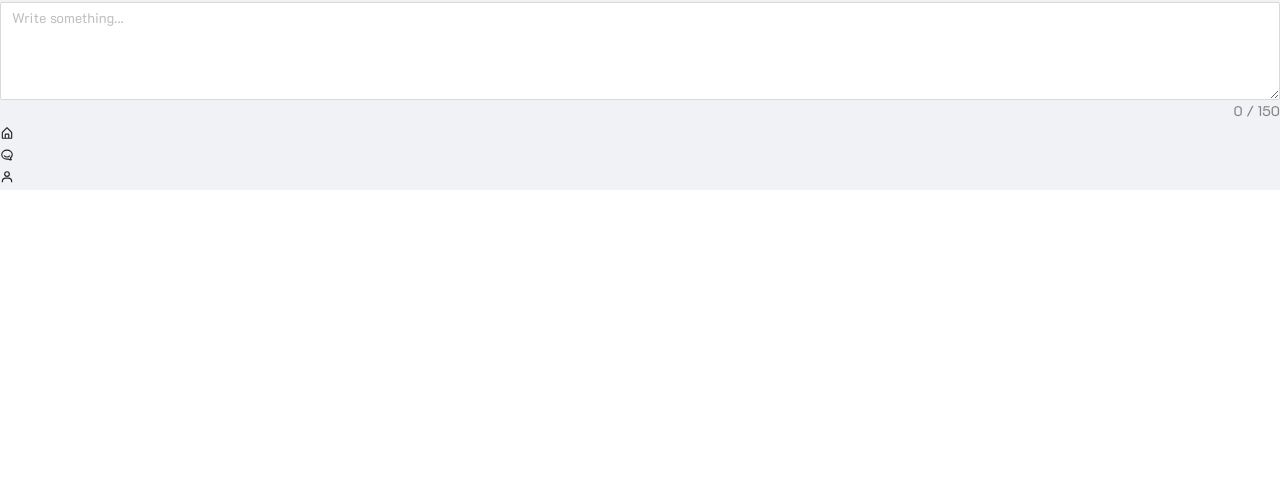
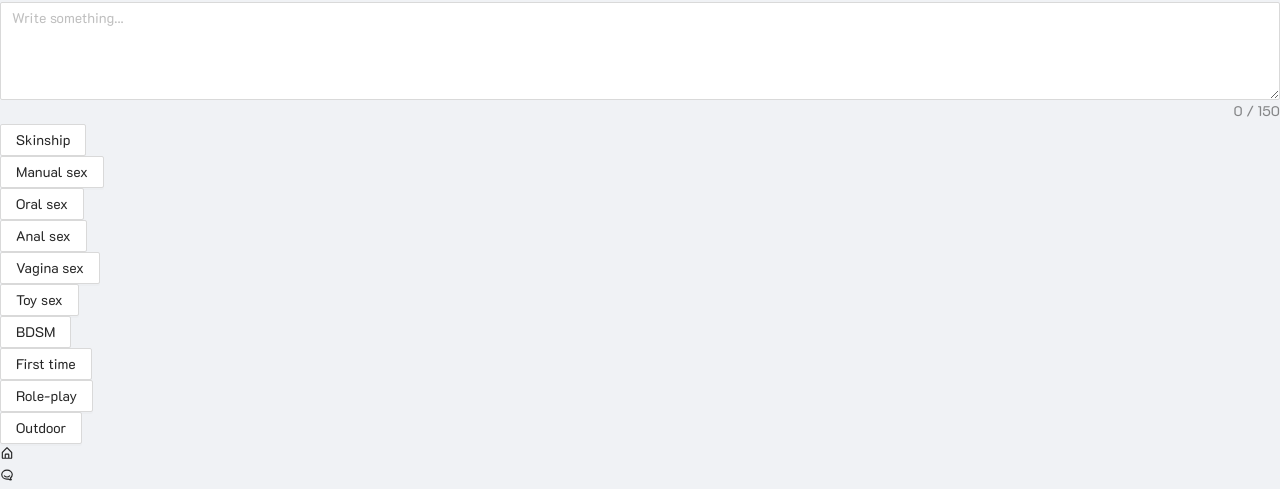
Before and after one commit to UnkAtreus/whoyes, a Next.js app: page /create-post in a window 1280 px wide. Shown: the part 414-903 px from the top of the page. Before the commit the page ends 800 px from the top, so only its background shows below. Built offline with nearby package versions, Linux system fonts and the light colour scheme.

Commit message:
💫 Add sexType in create-post page

```diff
--- a/src/pages/create-post.tsx
+++ b/src/pages/create-post.tsx
@@ -1,12 +1,49 @@
-import { Form, Input } from "antd";
+import { Form, Input, Button } from "antd";
 import { TextAreaRef } from "antd/lib/input/TextArea";
 import { useRouter } from "next/router";
 import React, { useEffect, useMemo, useRef, useState } from "react";
 import { BaseLayout, BasePageHeader } from "../common/components";
 
+const ToggleItem = ({ discription, id }: any) => {
+  const [toggleThisElement, setToggleThisElement] = useState(false);
+  return (
+    <div>
+      {toggleThisElement ? (
+        <Button
+          className="bg-orange border border-orange text-white font-bold py-1 px-2 rounded-full mr-1"
+          key={id}
+          onClick={() => setToggleThisElement((prev) => !prev)}
+        >
+          {discription}
+        </Button>
+      ) : (
+        <Button
+          className="bg-white border border-gray-400 text-gray-400 font-bold py-1 px-2 rounded-full mr-1"
+          key={id}
+          onClick={() => setToggleThisElement((prev) => !prev)}
+        >
+          {discription}
+        </Button>
+      )}
+    </div>
+  );
+};
+
 function CreatePost() {
   const [isPost, setIsPost] = useState(false);
   const Router = useRouter();
+  const sexType = [
+    "Skinship",
+    "Manual sex",
+    "Oral sex",
+    "Anal sex",
+    "Vagina sex",
+    "Toy sex",
+    "BDSM",
+    "First time",
+    "Role-play",
+    "Outdoor",
+  ];
 
   const onFinish = (values: any) => {
     console.log("Success:", values);
@@ -55,8 +92,14 @@ function CreatePost() {
               placeholder="Write something..."
             />
           </Form.Item>
+
         </div>
       </Form>
+      <div className="flex">
+            {sexType.map((d, id) => {
+              return <ToggleItem id={id} discription={d} />;
+            })}
+          </div>
     </BaseLayout>
   );
 }
--- a/src/pages/index.tsx
+++ b/src/pages/index.tsx
@@ -27,9 +27,6 @@ const Home: NextPage = () => {
           />
           <div className="flex-1 items-center flex text-gray-400">
             Write something...
-          </div>
-          <div className="bg-gray-800 rounded-lg text-white px-2 py-1 cursor-pointer hover:bg-opacity-90 active:scale-95 transition-all duration-200">
-            Post
           </div>
         </div>
         <div className="space-y-4">
--- a/src/pages/profile.tsx
+++ b/src/pages/profile.tsx
@@ -13,7 +13,7 @@ function Profile() {
         handleAction={() => {}}
       />
 
-      <div className=" w-full">
+      <div className="w-full square">
         <div className="relative">
           <img
             className="object-cover w-full h-auto"
--- a/tailwind.config.js
+++ b/tailwind.config.js
@@ -6,6 +6,7 @@ module.exports = {
     extend: {
       colors: {
         primary: "#715BED",
+        orange: "#F08A34",
       },
     },
   },
```
